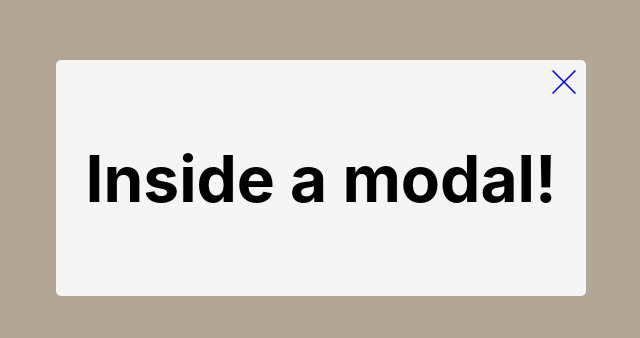
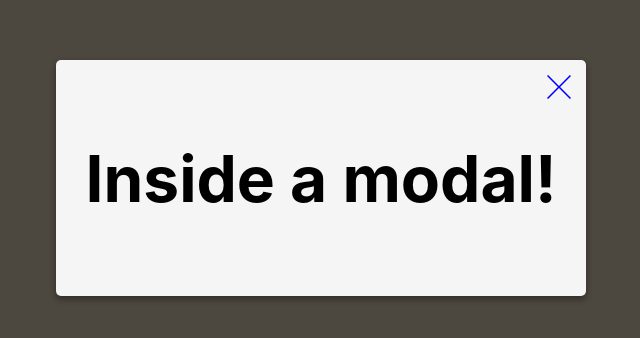
Before and after one commit to helios88/renderprops, a React (Create React App) app: page / in a window 1280 px wide. Shown: the part 222-560 px from the top of the page, without its empty margins (319-959 px from the left). Built offline with nearby package versions, Linux system fonts and the light colour scheme.

Commit message:
added transition and elevation utilities

```diff
--- a/package.json
+++ b/package.json
@@ -28,5 +28,10 @@
       "last 1 firefox version",
       "last 1 safari version"
     ]
+  },
+  "devDependencies": {
+    "eslint": "^5.16.0",
+    "eslint-config-airbnb": "^17.1.0",
+    "eslint-plugin-react": "^7.13.0"
   }
 }
--- a/src/Elements/Cards.js
+++ b/src/Elements/Cards.js
@@ -1,8 +1,13 @@
 import styled from 'styled-components';
+import { elevation, transition } from 'Utilities';
 
 export const Card = styled.div`
-background-color: whitesmoke;
-border-radius: 5px;
-padding: 15px;
-box-shadow: 2px 2px 10px rgba(0,0,0, 0.15)
+ background-color: whitesmoke;
+ border-radius: 5px;
+ padding: 15px;
+ ${elevation[2]}
+ ${transition({})}
+ &:hover {
+  ${elevation[5]}
+ }
 `;
--- a/src/Elements/Modal.js
+++ b/src/Elements/Modal.js
@@ -1,15 +1,16 @@
-import React, { Component } from 'react'
-import styled from 'styled-components'
-import { Portal } from 'Utilities'
-import { Card } from 'Elements/Cards'
-import Icon from 'Elements/Icon'
+import React, { Component } from 'react';
+import styled from 'styled-components';
+import { Portal } from 'Utilities';
+import { Card } from './Cards';
+import Icon from './Icon';
 
 export default class Modal extends Component {
   render() {
-  const { children, toggle, on } = this.props
+    const { children, toggle, on } = this.props;
     return (
       <Portal>
-    {on &&
+        {on
+          && (
             <>
               <ModalWrapper>
                 <ModalCard>
@@ -21,9 +22,10 @@ export default class Modal extends Component {
                 <Background onClick={toggle} />
               </ModalWrapper>
             </>
+          )
         }
       </Portal>
-  )
+    );
   }
 }
 
@@ -54,7 +56,7 @@ top: 0;
 right: 0;
 border: none;
 background: transparent;
-padding: 10px;
+padding: 15px;
 `;
 
 const Background = styled.div`
@@ -64,5 +66,5 @@ height: 100%;
 top: 0;
 left: 0;
 background: black;
-opacity: 0.3;
+opacity: 0.7;
 `;
--- a/src/Elements/index.js
+++ b/src/Elements/index.js
@@ -1,5 +1,5 @@
-import Icon from './Icon'
-import Modal from './Modal'
+import Icon from './Icon';
+import Modal from './Modal';
 
-export * from './Cards'
+export * from './Cards';
 export { Icon, Modal };
--- a/src/Utilities/Toggle.js
+++ b/src/Utilities/Toggle.js
@@ -1,22 +1,22 @@
 import React, { Component } from 'react'
+;
 export default class Toggle extends Component {
-
  state = {
-  on: true
+   on: true,
  }
 
  toggle = () => {
-  this.setState({
-   on: !this.state.on
-  })
+   this.setState({
+     on: !this.state.on,
+   });
+ }
 
- }
  render() {
-  const { children } = this.props
-  return (children({
-   on: this.state.on,
-   toggle: this.toggle
-  })
-  )
+   const { children } = this.props;
+   return (children({
+     on: this.state.on,
+     toggle: this.toggle,
+   })
+   );
  }
 }
--- /dev/null
+++ b/src/Utilities/elevation.js
@@ -0,0 +1,8 @@
+export default [
+  'box-shadow: inset 0 7px 9px -7px rgba(0,0,0,0.7);',
+  'box-shadow: 0 1px 3px rgba(0,0,0,0.12), 0 1px 2px rgba(0,0,0,0.24);',
+  'box-shadow: 0 3px 6px rgba(0,0,0,0.16), 0 3px 6px rgba(0,0,0,0.23);',
+  'box-shadow: 0 10px 20px rgba(0,0,0,0.10), 0 6px 6px rgba(0,0,0,0.10);',
+  'box-shadow: 0 14px 28px rgba(0,0,0,0.25), 0 10px 10px rgba(0,0,0,0.22);',
+  'box-shadow: 0 19px 38px rgba(0,0,0,0.30), 0 15px 12px rgba(0,0,0,0.22);',
+];
--- a/src/Utilities/index.js
+++ b/src/Utilities/index.js
@@ -1,4 +1,6 @@
-import Portal from './Portal'
-import Toggle from './Toggle'
+import Portal from './Portal';
+import Toggle from './Toggle';
+import elevation from './elevation';
+import transition from './transition';
 
-export { Portal, Toggle };
+export { Portal, Toggle, elevation, transition };
--- /dev/null
+++ b/src/Utilities/transition.js
@@ -0,0 +1,3 @@
+export default ({ property = 'all', length = '0.3s', ease = 'ease-in' }) => `
+  transition: ${property} ${length} ${ease}
+`;
```
Also changed, not shown: src/App.js (+4 -4 lines), src/Utilities/Portal.js (+7 -7 lines), .eslintrc.js (added), 1 other file (tests, documents, lock files or other folders). Lines whose indentation alone changed are shown as unchanged.
